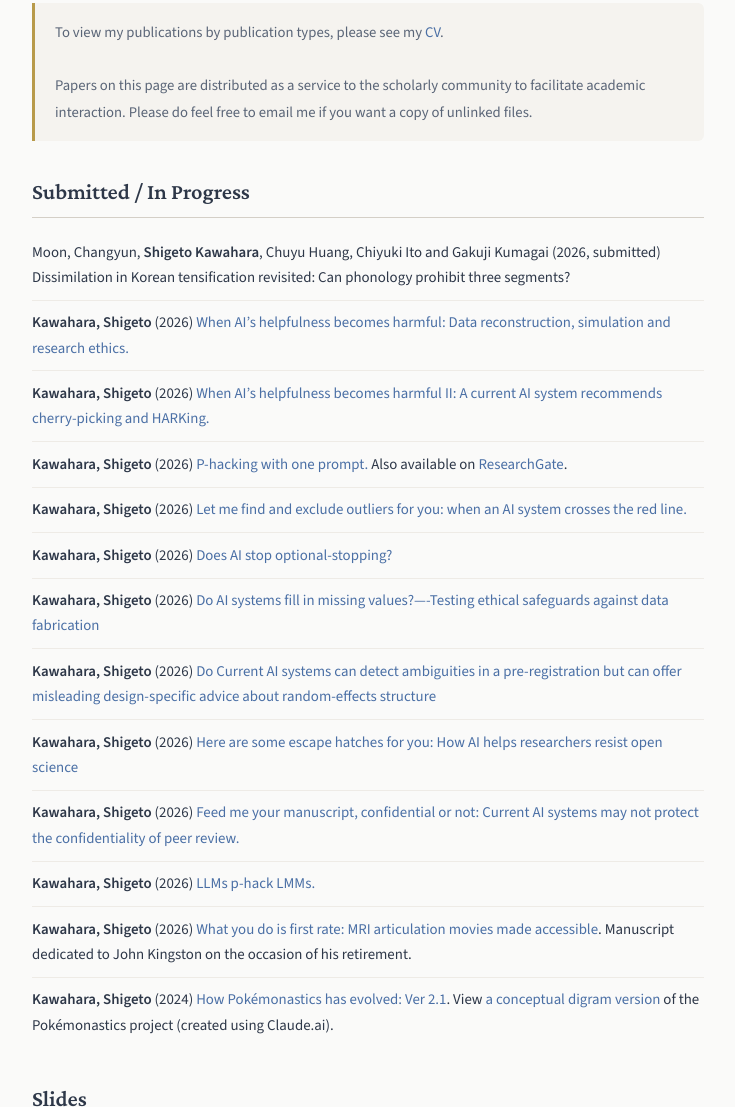
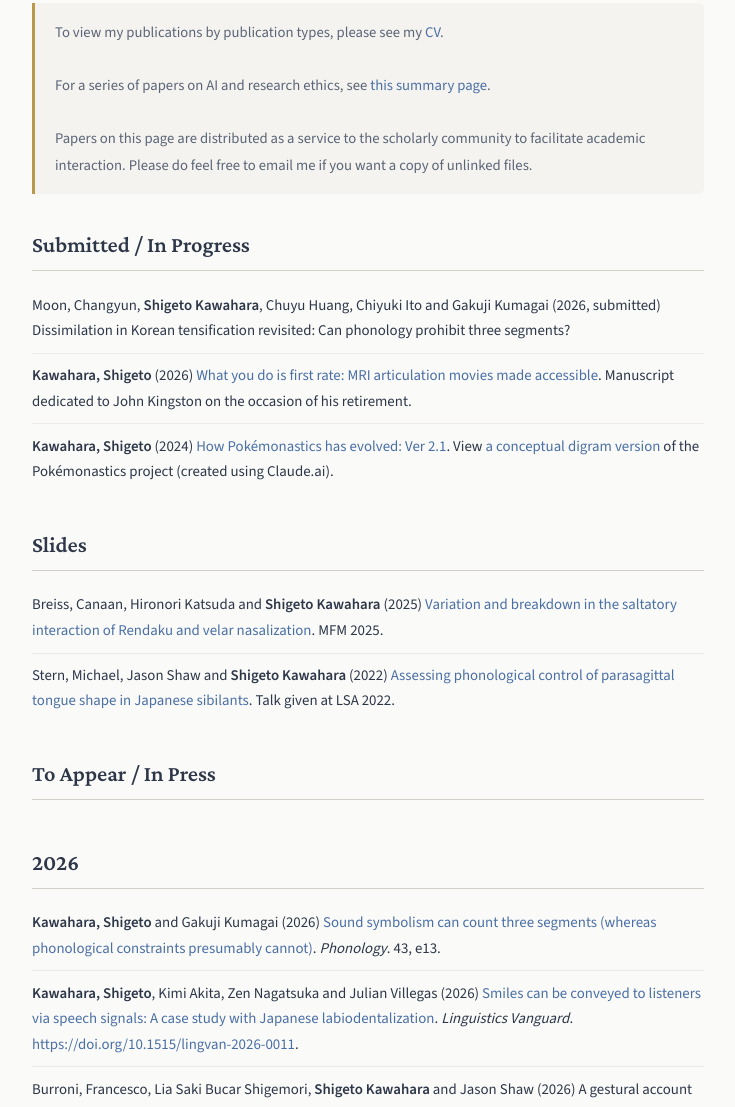
Before and after one commit to ShigetoKawahara/ShigetoKawahara.github.io, a plain HTML site: page paper.html in a window 1280 px wide. Shown: the part 513-1620 px from the top of the page, without its empty margins (272-1007 px from the left). Drawn offline with nearby package versions, Linux system fonts and the light colour scheme.

Commit message:
Add files via upload

```diff
--- a/paper.html
+++ b/paper.html
@@ -273,6 +273,9 @@
     <section id="preamble" class="preamble">
         To view my publications by publication types, please see my <A HREF="./pdf/cv_kawahara.pdf" target="new">CV</A>.<br>
 <BR>
+For a series of papers on AI and research ethics, see <A HREF="https://note.com/keiophonetics/n/ncee1b0c80efe?hl=en" base target="new">this summary page</A>.<BR>
+<BR>
+
 Papers on this page are distributed as a service to the scholarly community to facilitate academic interaction. Please do feel free to email me if you want a copy of unlinked files.
     </section>
 
@@ -282,37 +285,7 @@ Papers on this page are distributed as a service to the scholarly community to f
         <div class="paper-entry">
             Moon, Changyun, <B>Shigeto Kawahara</B>, Chuyu Huang, Chiyuki Ito and Gakuji Kumagai (2026, submitted) Dissimilation in Korean tensification revisited: Can phonology prohibit three segments? </A>
         </div>
-        <div class="paper-entry">
-            <B>Kawahara, Shigeto</B> (2026) <A HREF="https://ling.auf.net/lingbuzz/009675" target="new">When AI’s helpfulness becomes harmful: Data reconstruction, simulation and research ethics.</A>
-        </div>
-        <div class="paper-entry">
-            <B>Kawahara, Shigeto</B> (2026) <A HREF="https://ling.auf.net/lingbuzz/009690" target="new">When AI’s helpfulness becomes harmful II: A current AI system recommends cherry-picking and HARKing.</A>
-        </div>
-        <div class="paper-entry">
-            <B>Kawahara, Shigeto</B> (2026) <A HREF="https://ling.auf.net/lingbuzz/009710" target="new">P-hacking with one prompt. </A>Also available on <A HREF="https://www.researchgate.net/publication/400103592_P-hacking_with_one_prompt" target="new">ResearchGate</A>.
-        </div>
-        <div class="paper-entry">
-            <B>Kawahara, Shigeto</B> (2026) <A HREF="https://ling.auf.net/lingbuzz/009733" target="new">Let me find and exclude outliers for you: when an AI system crosses the red line.</A>
-        </div>
-        <div class="paper-entry">
-            <B>Kawahara, Shigeto</B> (2026) <A HREF="https://ling.auf.net/lingbuzz/009756" target="new">Does AI stop optional-stopping?</A>
-        </div>
-        <div class="paper-entry">
-            <B>Kawahara, Shigeto</B> (2026) <A HREF="https://ling.auf.net/lingbuzz/009890" target="new">Do AI systems fill in missing values?—-Testing ethical safeguards against data fabrication</A>
-        </div>
-        <div class="paper-entry">
-            <B>Kawahara, Shigeto</B> (2026) <A HREF="https://ling.auf.net/lingbuzz/009915" target="new">Do Current AI systems can detect ambiguities in a pre-registration but can offer misleading design-specific advice about random-effects structure</A>
-        </div>
-        <div class="paper-entry">
-            <B>Kawahara, Shigeto</B> (2026) <A HREF="https://ling.auf.net/lingbuzz/009979" target="new"> Here are some escape hatches for you: How AI helps researchers resist open science</A>
-        </div>
-        <div class="paper-entry">
-            <B>Kawahara, Shigeto</B> (2026) <A HREF="https://ling.auf.net/lingbuzz/010060" target="new"> Feed me your manuscript, confidential or not: Current AI systems may not protect the confidentiality of peer review.</A>
-        </div>
-        <div class="paper-entry">
-            <B>Kawahara, Shigeto</B> (2026) <A HREF="https://ling.auf.net/lingbuzz/010137" target="new"> LLMs p-hack LMMs.</A>
-        </div>
-        <div class="paper-entry">
+  <div class="paper-entry">
             <B>Kawahara, Shigeto</B> (2026) <A HREF="https://ling.auf.net/lingbuzz/009979" target="new"> What you do is first rate:  MRI articulation movies made accessible</A>. Manuscript dedicated to John Kingston on the occasion of his retirement.
         </div>
         <div class="paper-entry">
```
